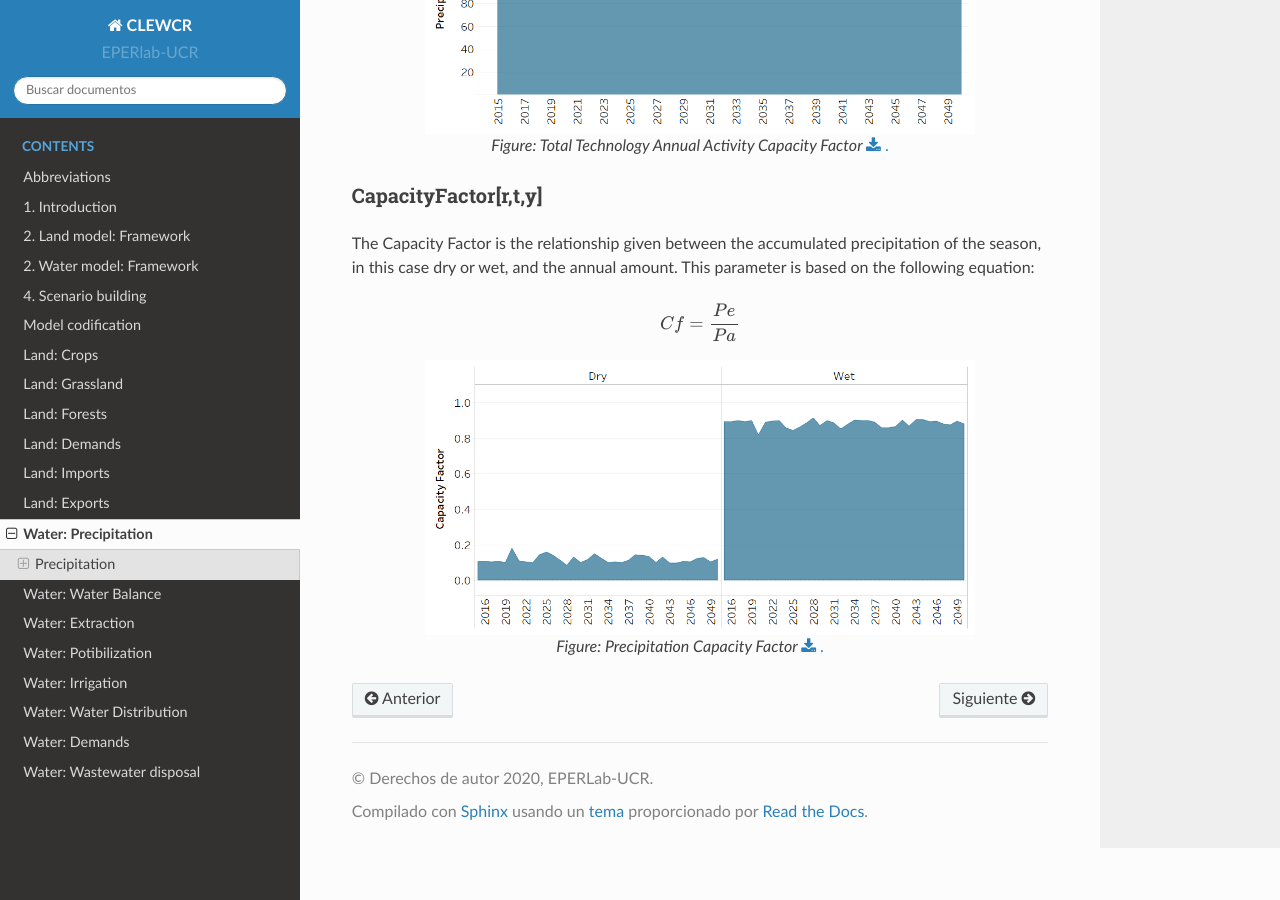
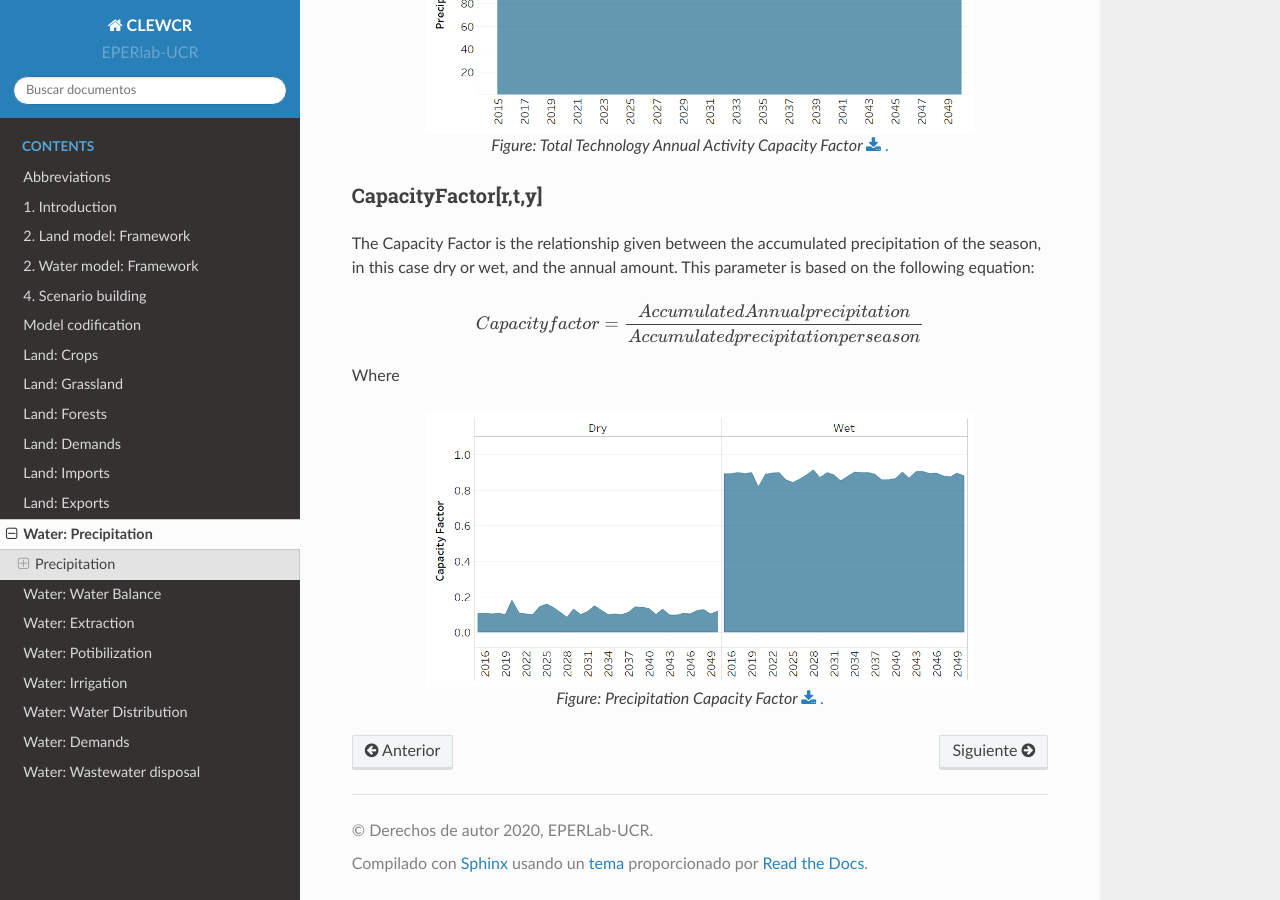
Before and after one commit to EPERLab/CLEW, a Sphinx documentation site: the page built from docs/fichas/07_Precipitation.rst, in a window 1280 px wide and 900 px high, scrolled down 1019 px. Built offline with Sphinx 7.4.7 and the Read the Docs theme 2.0.0, drawn with Linux system fonts in a browser that asks for light colours; formulas are drawn with MathJax 3.

Commit message:
Update 07_Precipitation.rst

```diff
--- a/docs/fichas/07_Precipitation.rst
+++ b/docs/fichas/07_Precipitation.rst
@@ -38,7 +38,9 @@ The Capacity Factor is the relationship given between the accumulated precipitat
 
 .. math::
 
-   Cf = \frac{Pe}{Pa}
+   Capacity factor = \frac{Accumulated Annual precipitation}{Accumulated precipitation per season}
+
+Where
 
 .. figure::  parameters/Preci_CapacityFactor.png
    :align:   center
```
